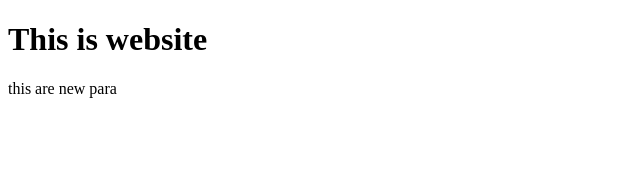
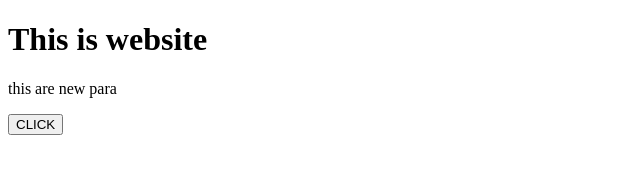
Before and after one commit to HMCreation1/practice, a plain HTML site: page index.html in a window 1280 px wide. Shown: the whole page, without its empty margins (0-640 px from the left). Drawn offline with Linux system fonts and the light colour scheme.

Commit message:
add button

```diff
--- a/index.html
+++ b/index.html
@@ -8,6 +8,7 @@
 <body>
     <h1>This is website</h1>
     <P>this are new para</P>
+    <button>CLICK</button>
 
 </body>
 </html>
```
